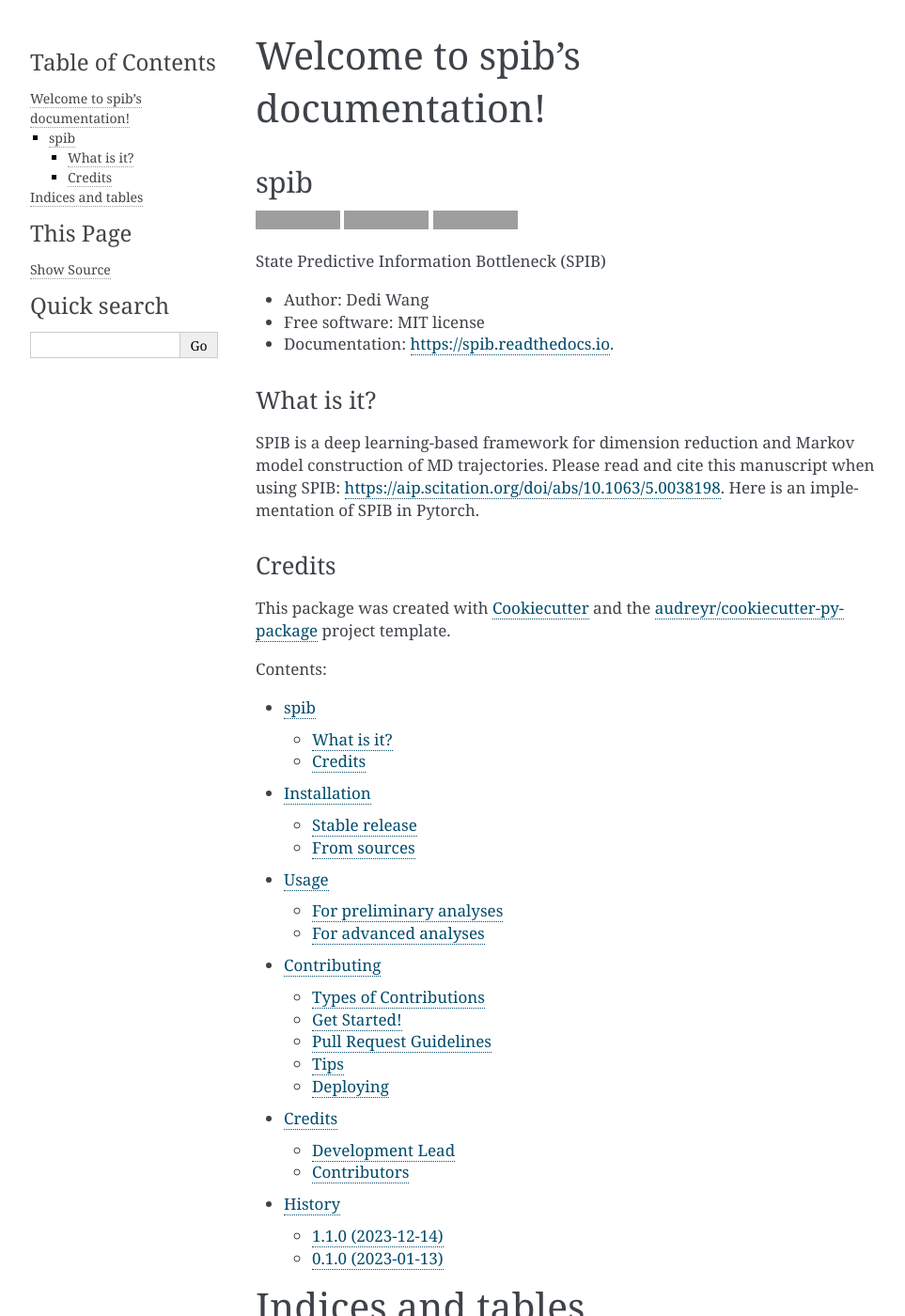
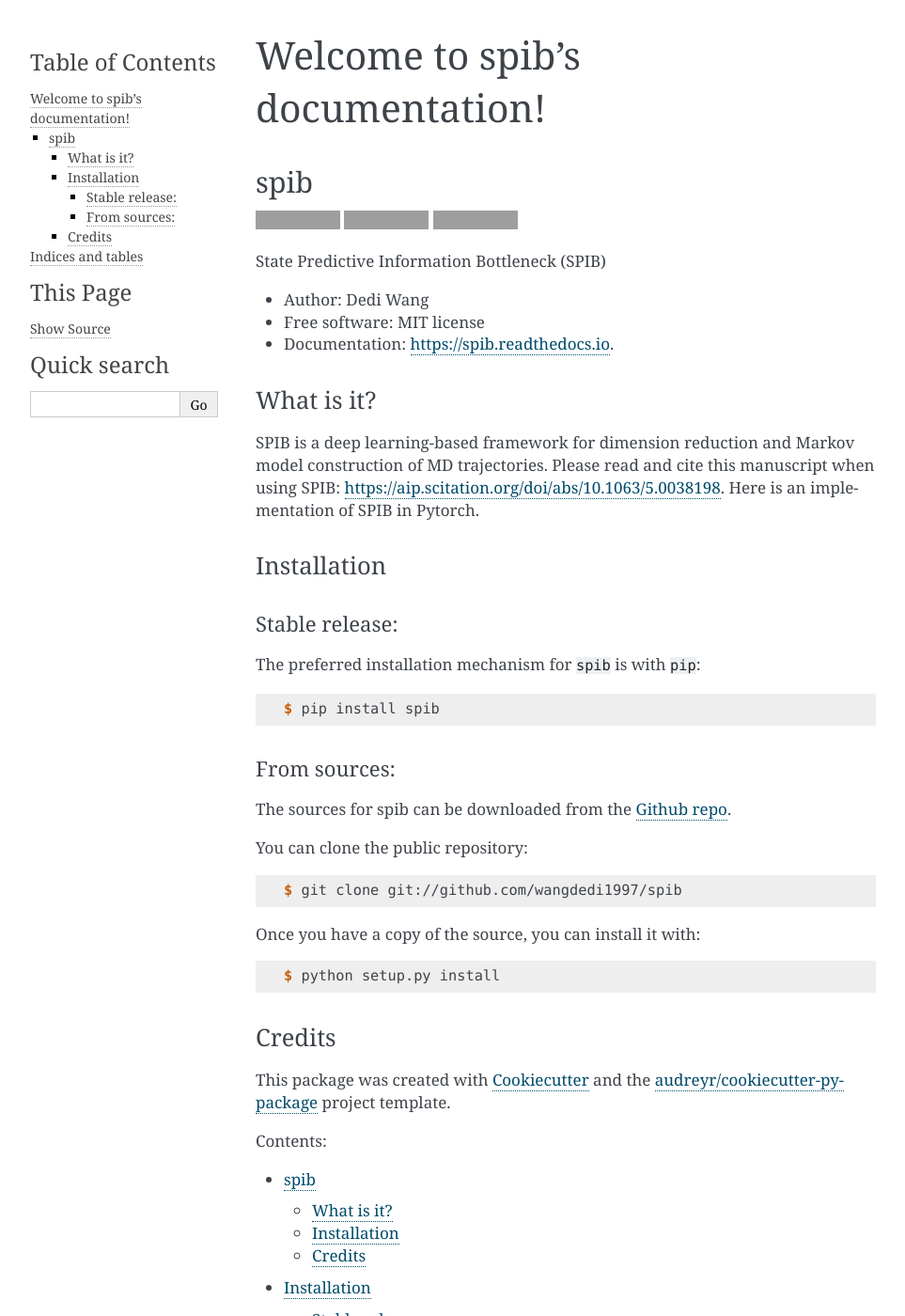
Before and after one commit to wangdedi1997/spib, a Sphinx documentation site: the page built from docs/index.rst, in a window 1280 px wide and 1400 px high. Shown: the whole window at 94% size, without its empty margins (148-1111 px from the left). Built offline with Sphinx 7.4.7, drawn with Linux system fonts in a browser that asks for light colours; pages that are not in the unit, such as notebooks, are missing from menus; some of the changed text lies outside the part shown; grey boxes are pictures that could not be loaded.

```diff
--- a/README.rst
+++ b/README.rst
@@ -27,6 +27,36 @@ What is it?
 
 SPIB is a deep learning-based framework for dimension reduction and Markov model construction of MD trajectories. Please read and cite this manuscript when using SPIB: https://aip.scitation.org/doi/abs/10.1063/5.0038198. Here is an implementation of SPIB in Pytorch.
 
+Installation
+------------
+
+Stable release:
+^^^^^^^^^^^^
+
+The preferred installation mechanism for :code:`spib` is with :code:`pip`:
+
+.. code-block:: console
+
+    $ pip install spib
+
+From sources:
+^^^^^^^^^^^^
+
+The sources for spib can be downloaded from the `Github repo`_.
+
+You can clone the public repository:
+
+.. code-block:: console
+
+    $ git clone git://github.com/wangdedi1997/spib
+
+Once you have a copy of the source, you can install it with:
+
+.. code-block:: console
+
+    $ python setup.py install
+
+.. _Github repo: https://github.com/wangdedi1997/spib
 
 Credits
 -------
--- a/docs/conf.py
+++ b/docs/conf.py
@@ -31,7 +31,7 @@ import spib
 
 # Add any Sphinx extension module names here, as strings. They can be
 # extensions coming with Sphinx (named 'sphinx.ext.*') or your custom ones.
-extensions = ['sphinx.ext.autodoc', 'sphinx.ext.viewcode']
+extensions = ['sphinx.ext.autodoc', 'sphinx.ext.viewcode', 'nbsphinx']
 
 # Add any paths that contain templates here, relative to this directory.
 templates_path = ['_templates']
--- a/setup.cfg
+++ b/setup.cfg
@@ -1,5 +1,5 @@
 [bumpversion]
-current_version = 2.0.0
+current_version = 1.1.0
 commit = True
 tag = True
 
```
Also changed, not shown: docs/usage.rst (+8 -57 lines).
